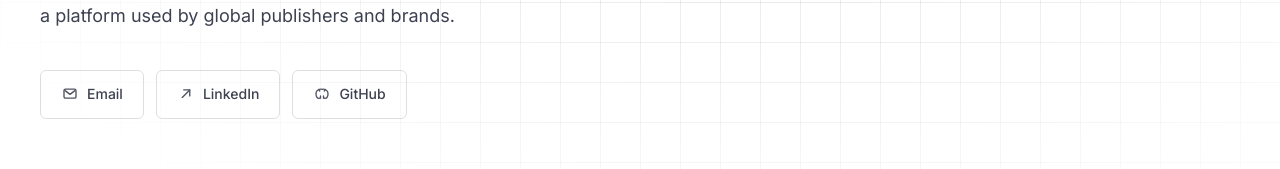
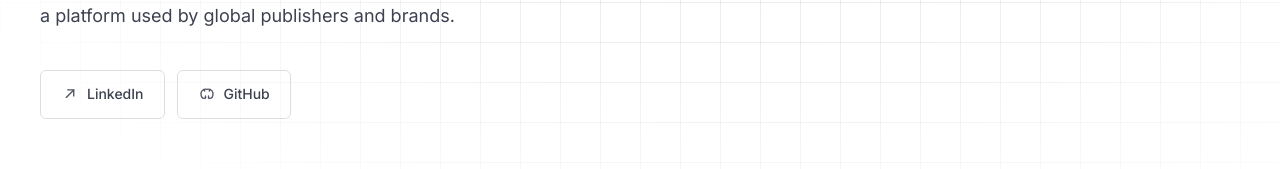
Before and after one commit to adrianpuescu/portfolio, a Next.js app: page / in a window 1280 px wide. Shown: the part 478-647 px from the top of the page. Built offline with nearby package versions, Linux system fonts and the light colour scheme.

Commit message:
Remove the 'Email' button from the hero section.

```diff
--- a/components/portfolio/Hero.tsx
+++ b/components/portfolio/Hero.tsx
@@ -25,15 +25,6 @@ export function PortfolioHero({
         </p>
 
         <div className="p-hero-actions">
-          <a className="p-btn-ghost" href="mailto:web@webz.ro">
-            <span
-              className="p-btn-ghost-icon p-btn-ghost-icon-email"
-              aria-hidden
-            >
-              <EmailIcon />
-            </span>
-            Email
-          </a>
           <a
             className="p-btn-ghost"
             href="https://www.linkedin.com/in/adrianpuescu/"
```
